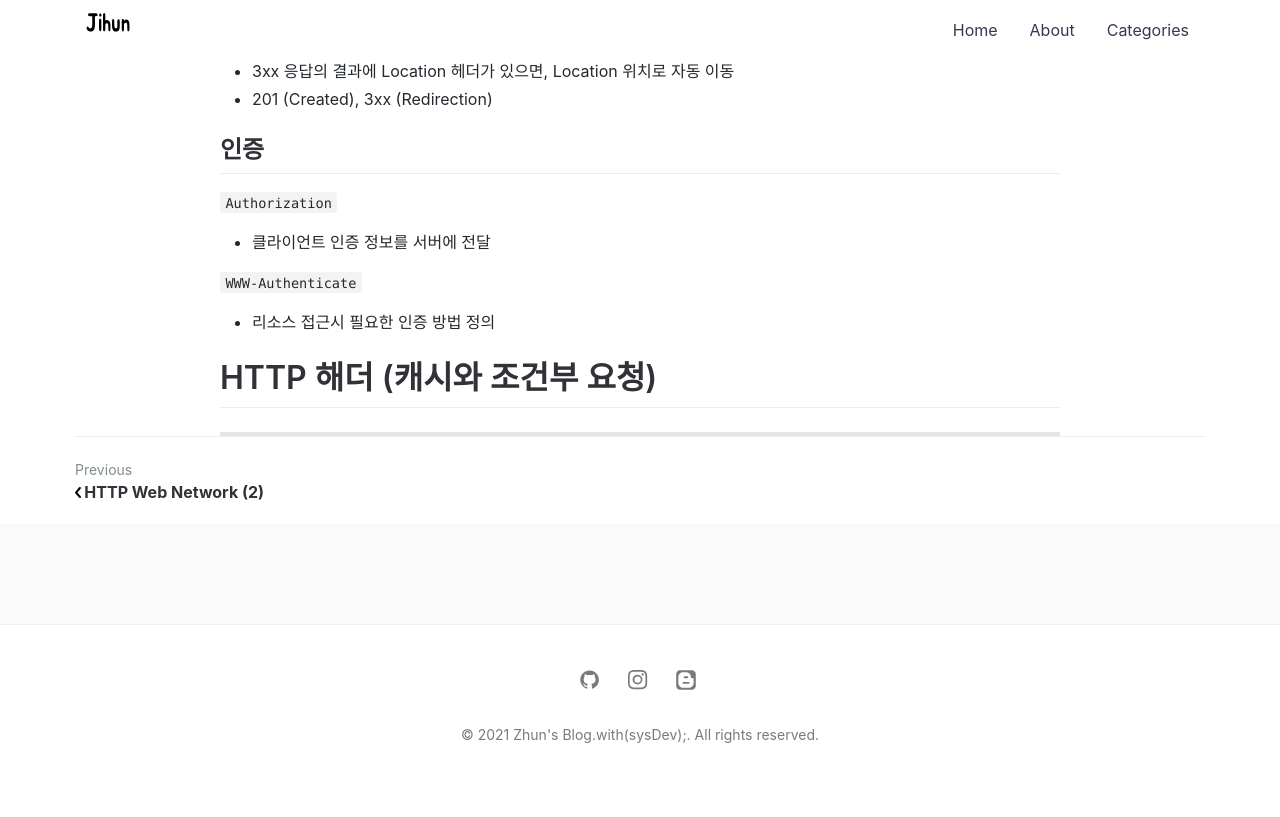
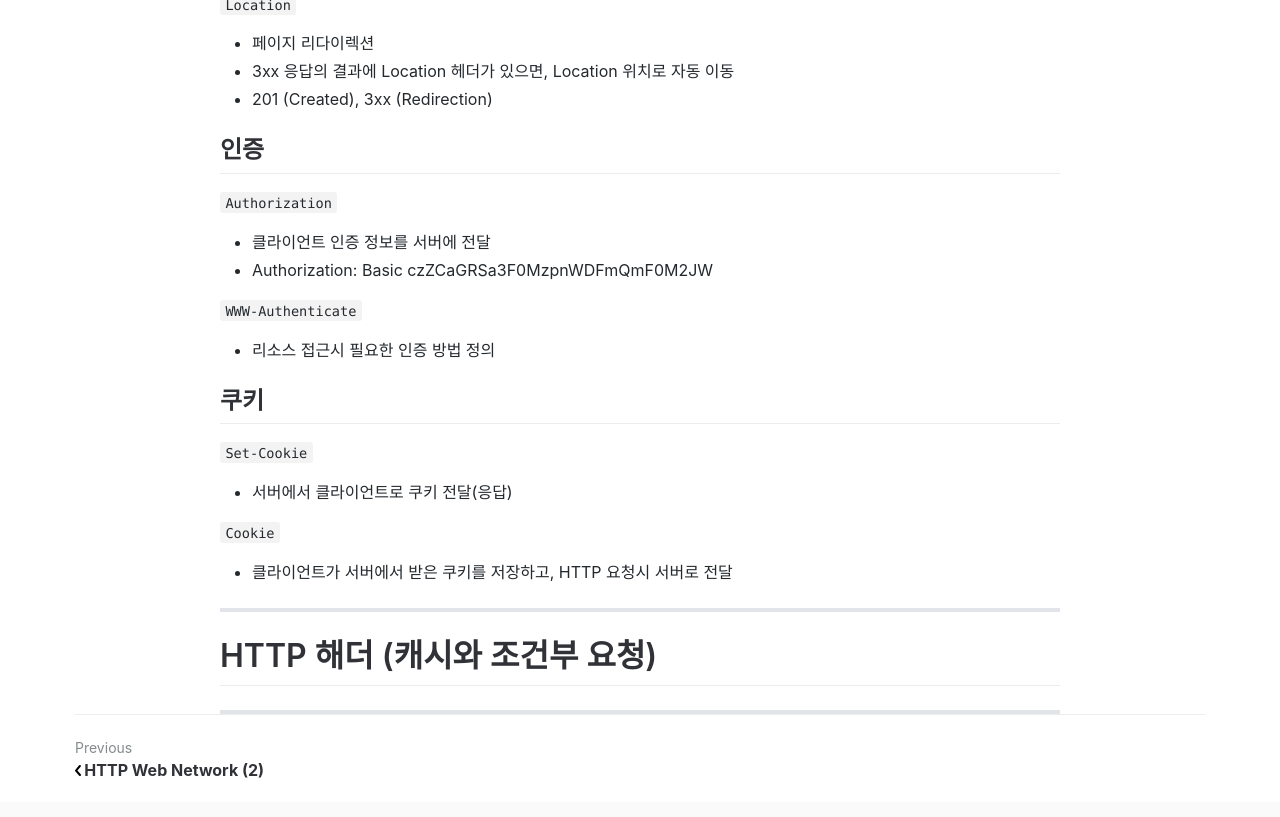
Before and after one commit to jihunparkme/jihunparkme.github.io, a Jekyll site: the page built from _posts/2021-07-07-Http-Web-Network_header.md, in a window 1280 px wide and 900 px high, scrolled down 3684 px. Shown: the top 817 px of the window. Built offline with Jekyll 4.4.1, drawn with Linux system fonts in a browser that asks for light colours; comment, search, counter and statistics services are not loaded; before the commit the page ends 4474 px from its top, so only the background shows below that.

Commit message:
[HTTP 헤더1 - 일반 헤더] 쿠키 1

```diff
--- a/_posts/2021-07-07-Http-Web-Network_header.md
+++ b/_posts/2021-07-07-Http-Web-Network_header.md
@@ -146,11 +146,24 @@ Client가 선호하는 표현 요청 (요청시에만 사용)
 `Authorization`
 
 - 클라이언트 인증 정보를 서버에 전달
+- Authorization: Basic czZCaGRSa3F0MzpnWDFmQmF0M2JW
 
 `WWW-Authenticate`
 
 - 리소스 접근시 필요한 인증 방법 정의
 
+## 쿠키
+
+`Set-Cookie`
+
+- 서버에서 클라이언트로 쿠키 전달(응답)
+
+`Cookie`
+
+- 클라이언트가 서버에서 받은 쿠키를 저장하고, HTTP 요청시 서버로 전달
+
+---
+
 # HTTP 해더 (캐시와 조건부 요청)
 
 ---
```
